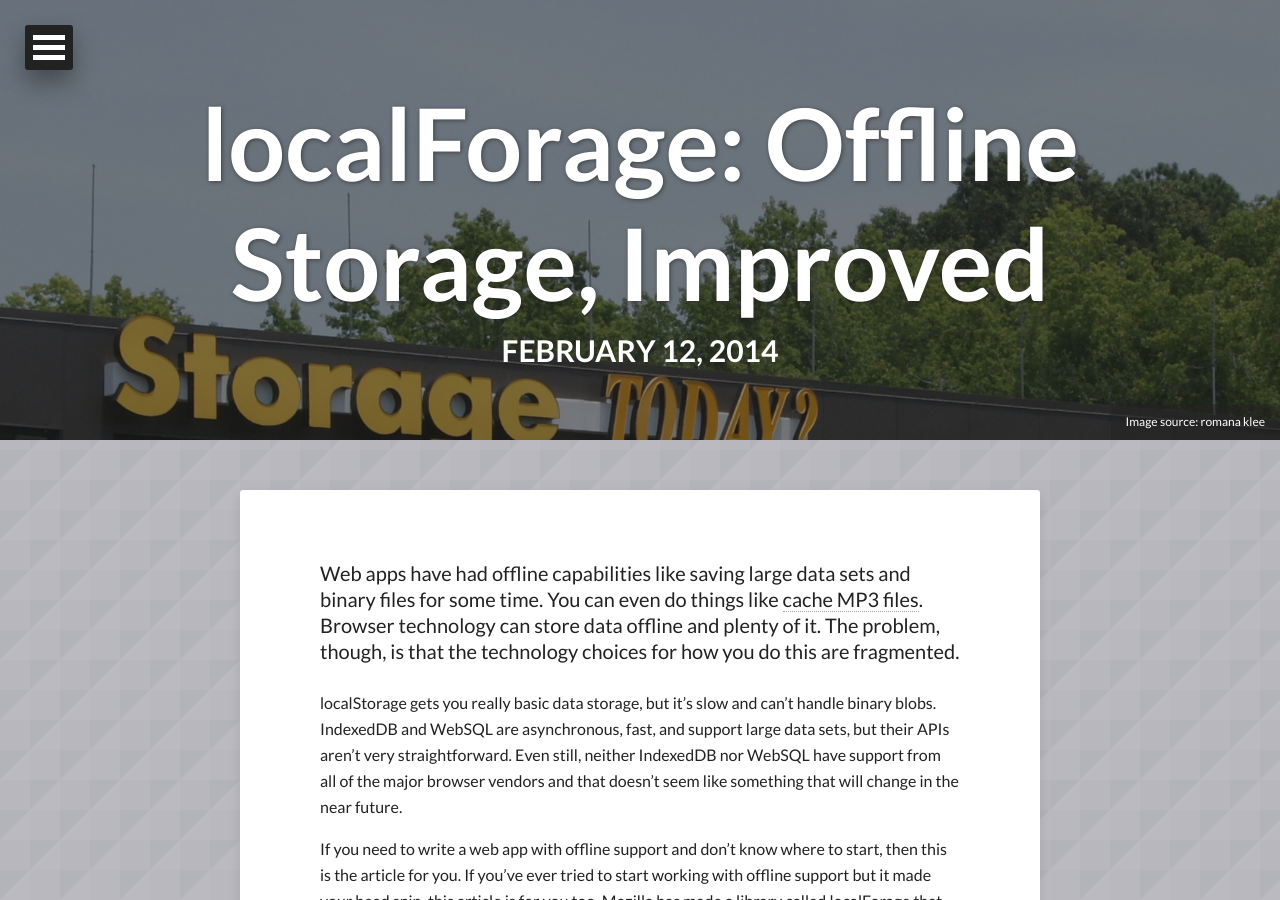
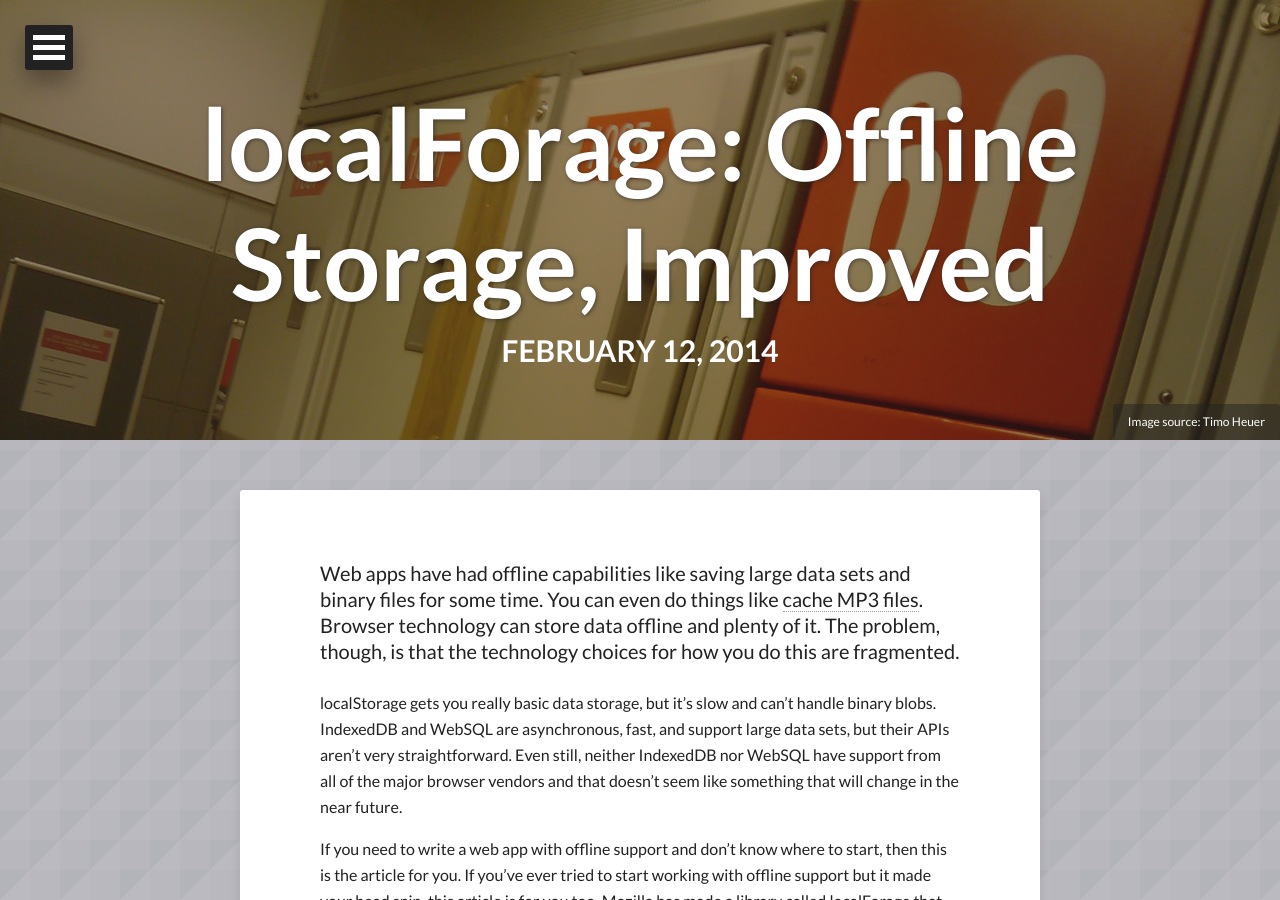
Before and after one commit to tofumatt/strongly-typed, a Jekyll site: the page built from _posts/2014-02-12-localforage-offline-storage-improved.md, in a window 1280 px wide and 900 px high. Built offline with Jekyll 4.4.1, drawn with Linux system fonts in a browser that asks for light colours; nearby versions of some CDN libraries.

Commit message:
Tweak images in localforage post

```diff
--- a/_posts/2014-02-12-localforage-offline-storage-improved.md
+++ b/_posts/2014-02-12-localforage-offline-storage-improved.md
@@ -4,9 +4,9 @@
 description: "Learn how to store data offline in a web browser without breaking your brain."
 tags: [code, development, offline]
 image:
-  feature: storage-today.jpg
-  credit: romana klee
-  creditlink: http://www.flickr.com/photos/nauright/7503503990/
+  feature: lockers.jpg
+  credit: Timo Heuer
+  creditlink: http://www.flickr.com/photos/upim/3569619036/
 share: true
 ---
 
@@ -171,7 +171,7 @@
 
 ## Cross-browser support
 
-**localForage supports all modern browsers**. IndexedDB is [available in all modern browsers aside from Safari](http://caniuse.com/indexeddb) (IE 10+, IE Mobile 10+, Firefox 10+, Firefox for Android 25+, Chrome 23+, Chrome for Android 32+, and Opera 15+). Meanwhile, the stock Android Browser (2.1+) and Safari use WebSQL.
+<a href="http://www.flickr.com/photos/nauright/7503503990/" class="photo-link" target="_blank"><img id="onions-and-peppers" src="{{ site.url }}/images/storage-today.jpg" alt="Storage facility." title="(Photo credit: romana klee)" class="photograph"></a>**localForage supports all modern browsers**. IndexedDB is [available in all modern browsers aside from Safari](http://caniuse.com/indexeddb) (IE 10+, IE Mobile 10+, Firefox 10+, Firefox for Android 25+, Chrome 23+, Chrome for Android 32+, and Opera 15+). Meanwhile, the stock Android Browser (2.1+) and Safari use WebSQL.
 
 In the worst case, localForage will fall back to localStorage, so you can at least store basic data offline (though not blobs and much slower). It at least takes care of automatically converting your data to/from JSON strings, which is how localStorage needs data to be stored.
 
```
Also changed, not shown: images/lockers.jpg (added).
